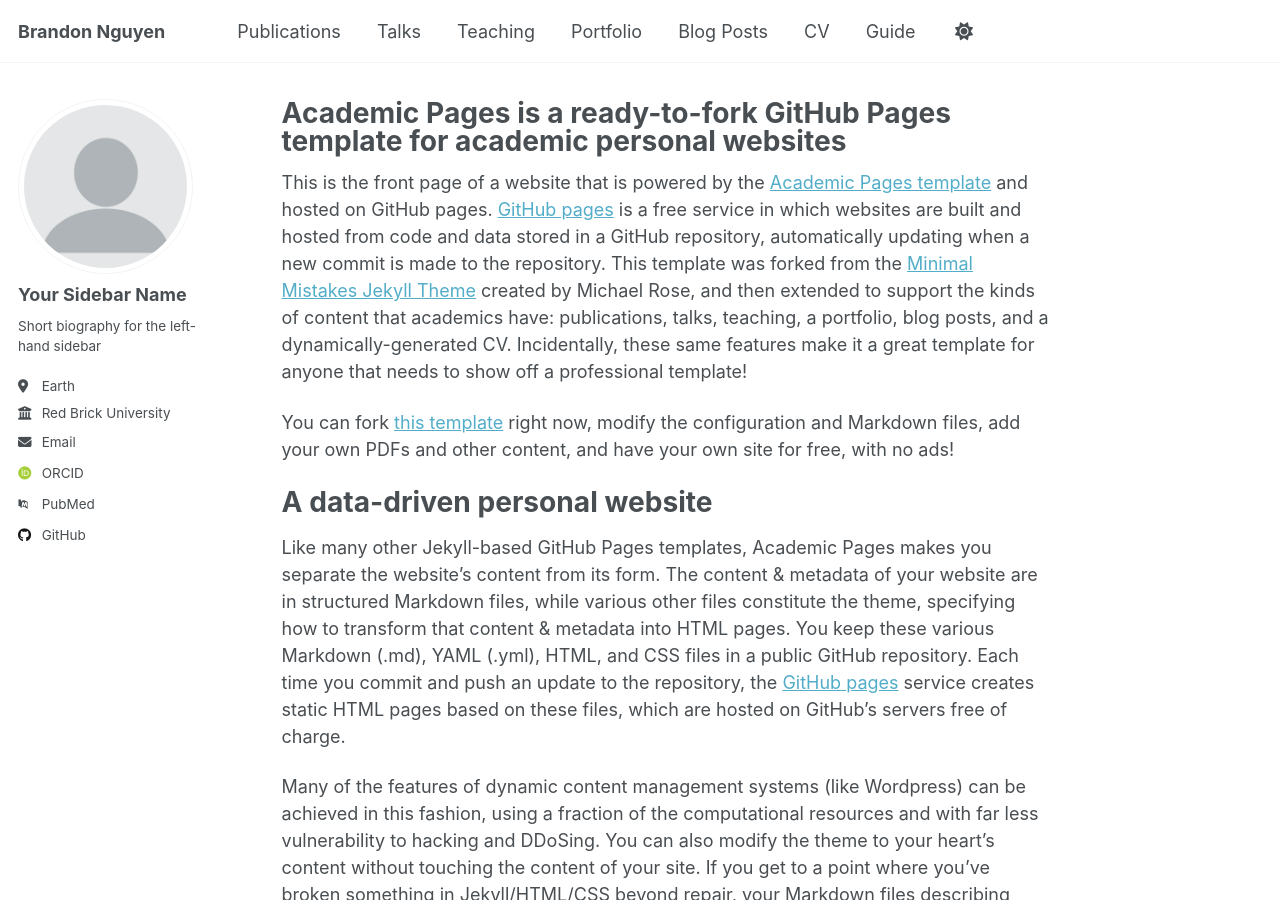
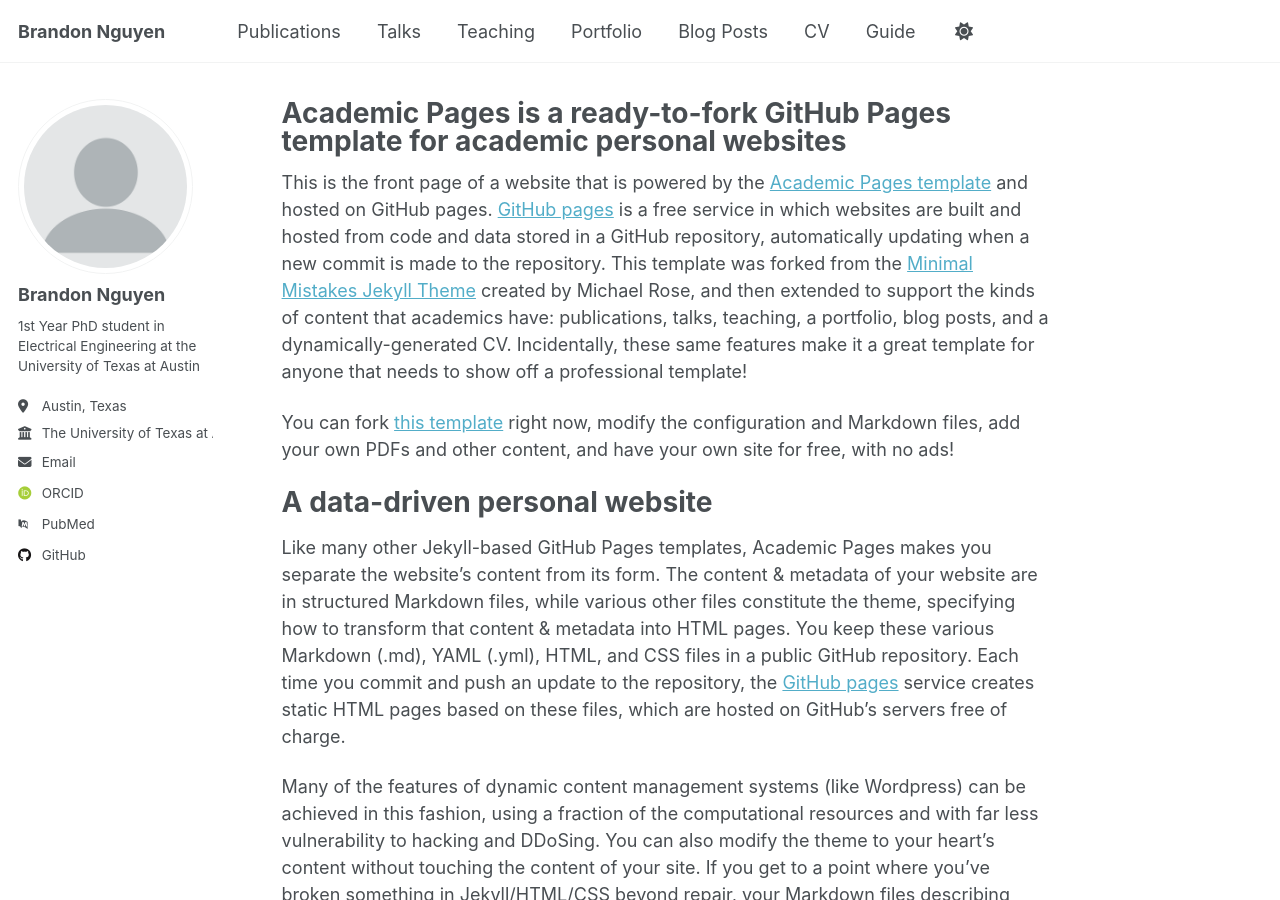
Before and after one commit to Brqtnguyen/Brqtnguyen.github.io, a Jekyll site: the page built from _pages/about.md, in a window 1280 px wide and 900 px high. Built offline with Jekyll 4.4.1, drawn with Linux system fonts in a browser that asks for light colours; some web fonts are replaced; a script that is not in the unit is left out.

Commit message:
Update _config.yml

```diff
--- a/_config.yml
+++ b/_config.yml
@@ -24,13 +24,13 @@ repository               : "brqtnguyen/brqtnguyen.github.io"
 author:
   # Biographic information
   avatar           : "profile.png"
-  name             : "Your Sidebar Name"
+  name             : "Brandon Nguyen"
   pronouns         : # example: "she/her"
-  bio              : "Short biography for the left-hand sidebar"
-  location         : "Earth"
-  employer         : "Red Brick University"
+  bio              : "1st Year PhD student in Electrical Engineering at the University of Texas at Austin"
+  location         : "Austin, Texas"
+  employer         : "The University of Texas at Austin"
   uri              : # URL
-  email            : "none@example.org"
+  email            : "brandon.qt.nguyen [AT] utexas [dot] edu"
 
   # Academic websites
   academia         : # URL
```
